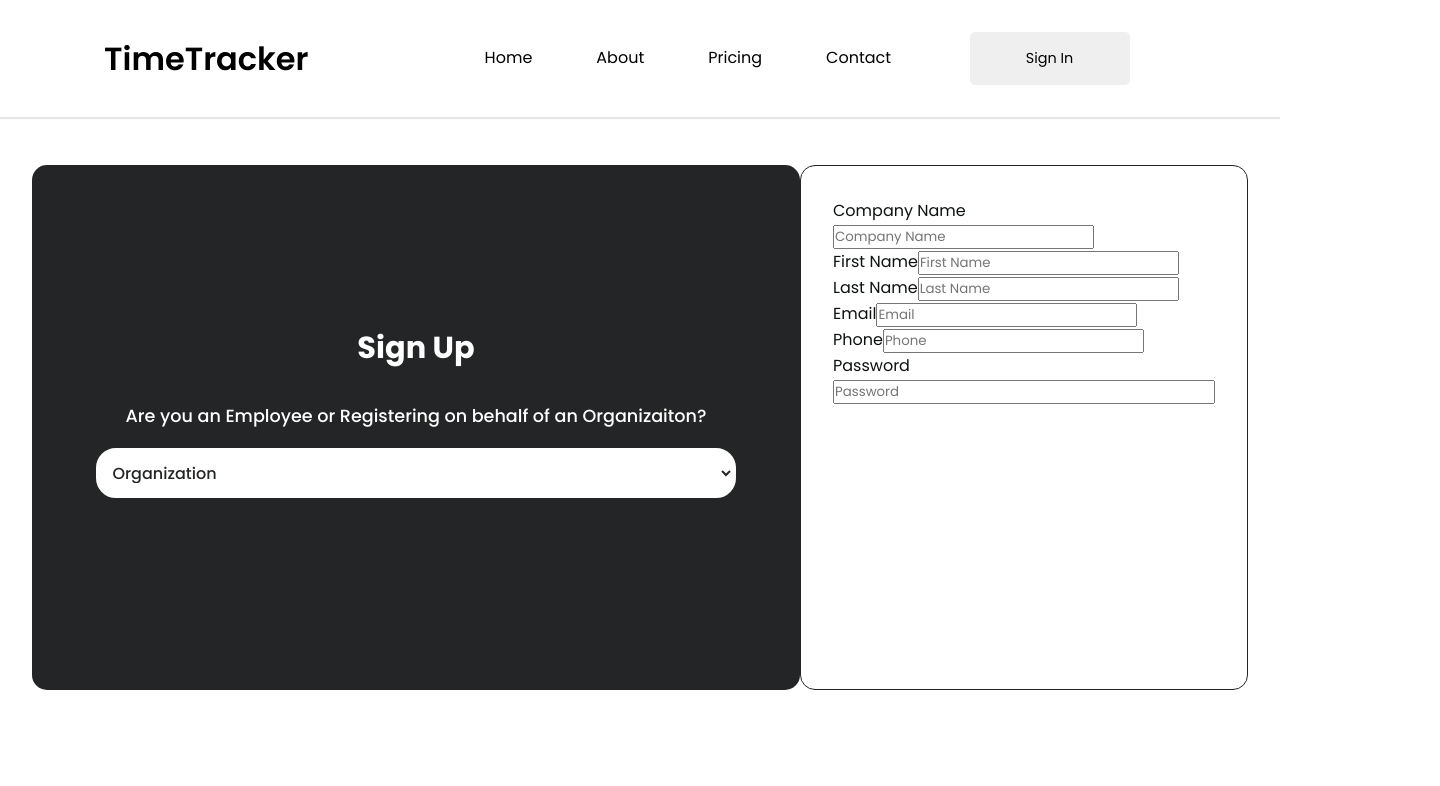
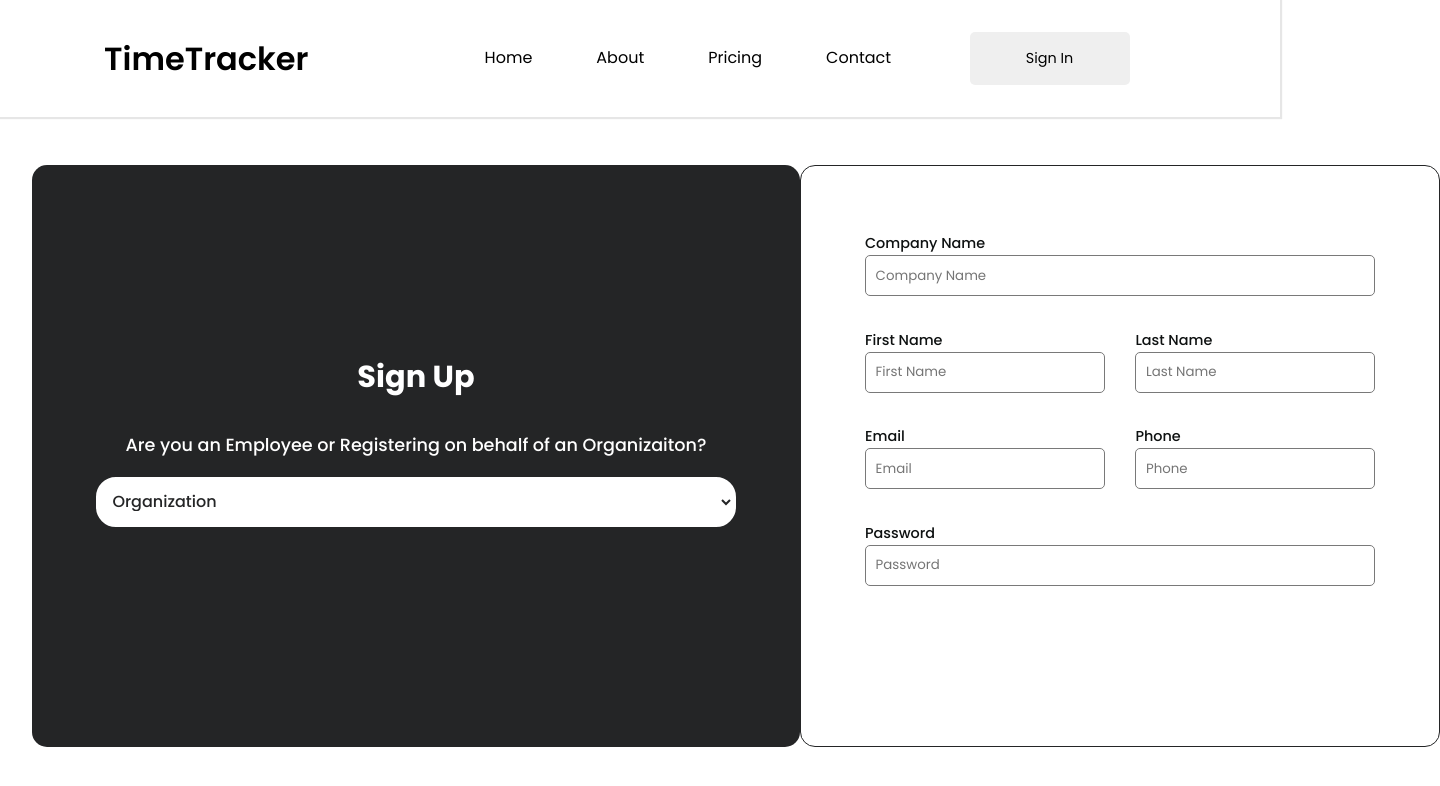
Before and after one commit to chenderson17/TimeTracker, a React (Create React App) app in the folder timetrackerwebapp/: page /signup in a window 1280 px wide. Shown: the top 786 px of the page, 1440 px wide, since content can reach past the window. Built offline with nearby package versions, Linux system fonts and the light colour scheme; some icons are missing.

Commit message:
Finished styling org page 1

```diff
--- a/timetrackerwebapp/src/Components/SignUpEmployee.css
+++ b/timetrackerwebapp/src/Components/SignUpEmployee.css
@@ -1,4 +1,4 @@
-.signup-employee-form{
+.signup-employee-form, .signup-org-info-form{
     display: grid;
     grid-template-rows:repeat(5,auto);
     grid-template-columns:repeat(2,auto);
@@ -6,25 +6,25 @@
     padding:2rem;
     border-radius: 5px;
 }
-.employee-signup-container input{
+.employee-signup-container input, .org-signup-container input{
     display: block;
     padding:0.6rem;
     border-radius: 5px;
     border:1px solid rgb(121,121,121);
     width:15rem;
 }
-.employee-signup-container label{
+.employee-signup-container label, .org-signup-container label{
     font-weight: 500;
     font-size:0.9em;
     margin-bottom:1rem;
 }
-.signup-companyid-container{
+.signup-companyid-container, .signup-companyname-container{
     grid-row-start:1;
     grid-column-start:1;
     grid-column-end:3;
 
 }
-.signup-companyid-container input, .signup-password-container input{
+.signup-companyid-container input, .signup-password-container input, .signup-companyname-container input{
     width: 100%;
 }
 .signup-password-container{
@@ -46,3 +46,8 @@
     border:none;
     border-radius: 2px;
 }
+.orgrightbutton-page-one{
+    display: flex;
+    justify-content: center;
+    grid-row-start:5;
+}
--- a/timetrackerwebapp/src/Components/SignUpOrgPageOne.js
+++ b/timetrackerwebapp/src/Components/SignUpOrgPageOne.js
@@ -1,36 +1,38 @@
 import React from "react";
-
+import './SignUpEmployee.css'
 export default function SignUpOrgPageOne({pageNumber, orgRightButton, formBehaviour}){
 
     return(
         <section className='signup-org-page-one-section'>
         <form action='/' className='signup-org-info-form' method="POST" onSubmit={formBehaviour}>
-        <div className='signup-container signup-companyname-container'>
+        <div className='org-signup-container signup-companyname-container'>
                     <label for='companyName'>Company Name</label>
                     <input type="text" name='companyName' placeholder='Company Name' required={true}></input>
                     </div>
-                    <div className='signup-container signup-fname-container'>
+                    <div className='org-signup-container signup-fname-container'>
                     <label for='fNameSignup'>First Name</label>
                     <input type="text" name='fnameSignup' placeholder='First Name' required={true}></input>
                     </div>
-                    <div className='signup-container signup-lname-container'>
+                    <div className='org-signup-container signup-lname-container'>
                     <label for="lNameSignup">Last Name</label>
                     <input type="text" name='lnameSignup' placeholder='Last Name' required={true}></input>
                     </div>
-                    <div className='signup-container signup-email-container'>
+                    <div className='org-signup-container signup-email-container'>
                     <label for="emailSignup">Email</label>
                     <input type="email" name='emailSignup' placeholder='Email' required={true}></input>
                     </div>
-                    <div className='signup-container signup-phone-container'>
+                    <div className='org-signup-container signup-phone-container'>
                     <label for="emailSignup">Phone</label>
                     <input type="tel" name='phoneSignup' placeholder='Phone ' required={true}></input>
                     </div>
-                    <div className='signup-container signup-password-container'>
+                    <div className='org-signup-container signup-password-container'>
                     <label for='passwordSignup'>Password</label>
                     <input type="password" name='passwordSignup' placeholder='Password'  required={true}></input>
     </div>
         </form>
+        <div className='orgrightbutton-page-one'>
             {orgRightButton()}
+        </div>
         </section>
 
     )
```
